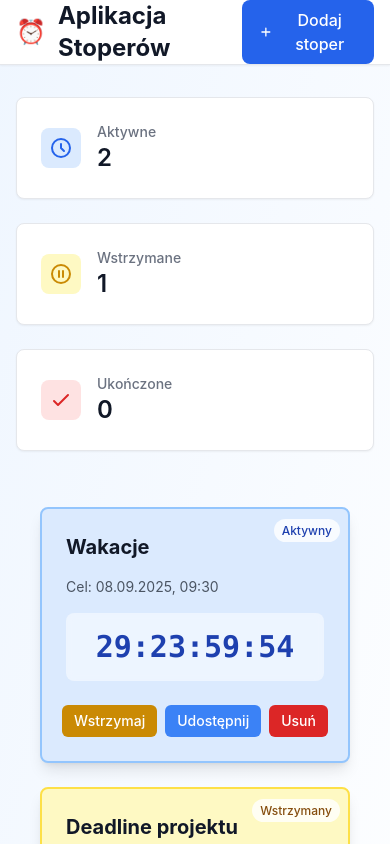
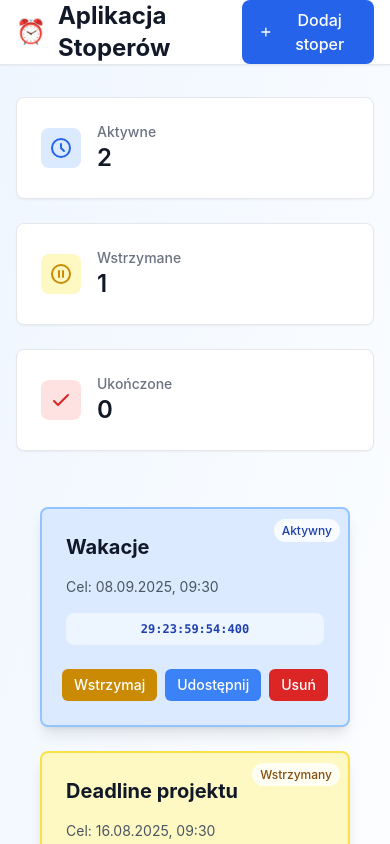
Before and after one commit to ol1mowski/zadanie_retail24, a React (Vite) app: page / in a window 390 px wide. Shown: the top 844 px of the page. Built offline with nearby package versions, Linux system fonts and the light colour scheme.

Commit message:
feat: add milliseconds display and responsive timer layout

```diff
--- a/src/components/StopwatchItem/components/StopwatchTimer.component.tsx
+++ b/src/components/StopwatchItem/components/StopwatchTimer.component.tsx
@@ -21,7 +21,7 @@ export const StopwatchTimer: React.FC<StopwatchTimerProps> = ({
       const interval = setInterval(() => {
         const remaining = calculateTimeLeft(targetDate);
         setTimeLeft(remaining);
-      }, 1);
+      }, 16);
 
       return () => clearInterval(interval);
     }
@@ -29,11 +29,11 @@ export const StopwatchTimer: React.FC<StopwatchTimerProps> = ({
 
   return (
     <div className="mb-6">
-      <div className="text-3xl font-mono font-bold text-center bg-white/50 rounded-lg p-4 backdrop-blur-sm">
+      <div className="text-xs sm:text-sm md:text-lg lg:text-2xl xl:text-3xl font-mono font-bold text-center bg-white/50 rounded-lg p-2 sm:p-3 md:p-4 backdrop-blur-sm break-all">
         {isCompleted ? (
           <span className="text-red-600">Czas minął!</span>
         ) : (
-          formatTime(timeLeft)
+          <span className="whitespace-nowrap">{formatTime(timeLeft)}</span>
         )}
       </div>
     </div>
--- a/src/utils/stopwatch.utils.ts
+++ b/src/utils/stopwatch.utils.ts
@@ -14,7 +14,7 @@ export const formatTime = (milliseconds: number): string => {
   const ms = milliseconds % 1000;
 
   if (days > 0) {
-    return `${days.toString().padStart(2, '0')}:${hours.toString().padStart(2, '0')}:${minutes.toString().padStart(2, '0')}:${seconds.toString().padStart(2, '0')}`;
+    return `${days.toString().padStart(2, '0')}:${hours.toString().padStart(2, '0')}:${minutes.toString().padStart(2, '0')}:${seconds.toString().padStart(2, '0')}:${ms.toString().padStart(3, '0')}`;
   }
 
   return `${hours.toString().padStart(2, '0')}:${minutes.toString().padStart(2, '0')}:${seconds.toString().padStart(2, '0')}:${ms.toString().padStart(3, '0')}`;
```
Also changed, not shown: 1 other file (tests, documents, lock files or other folders).
